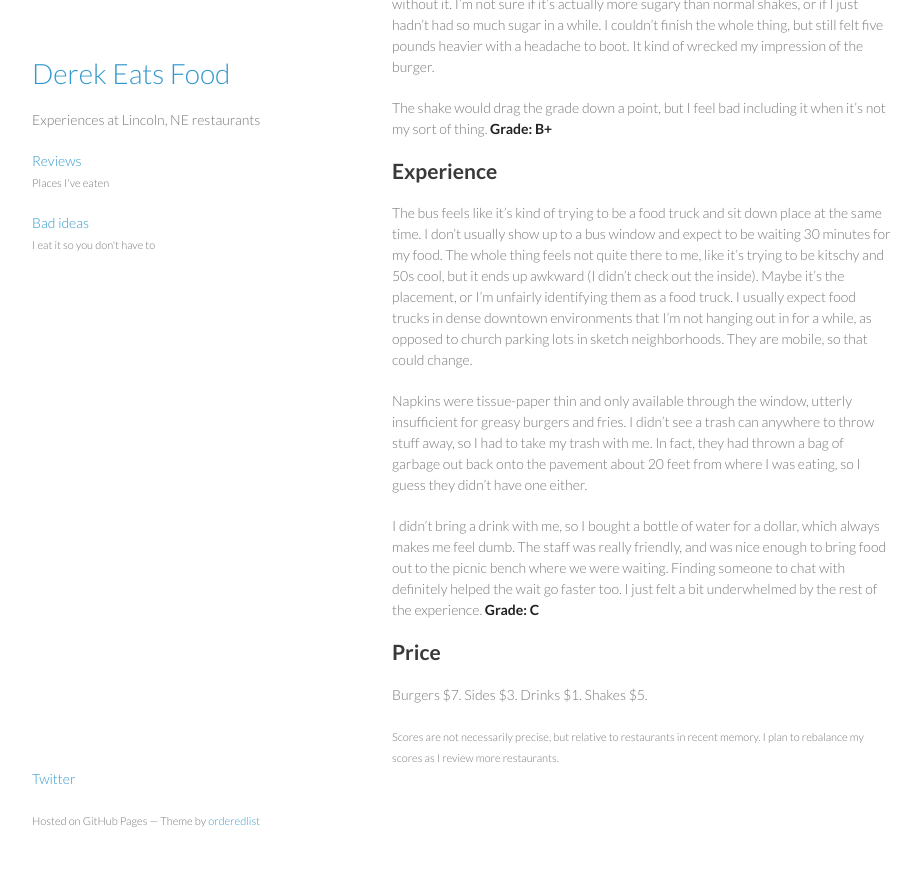
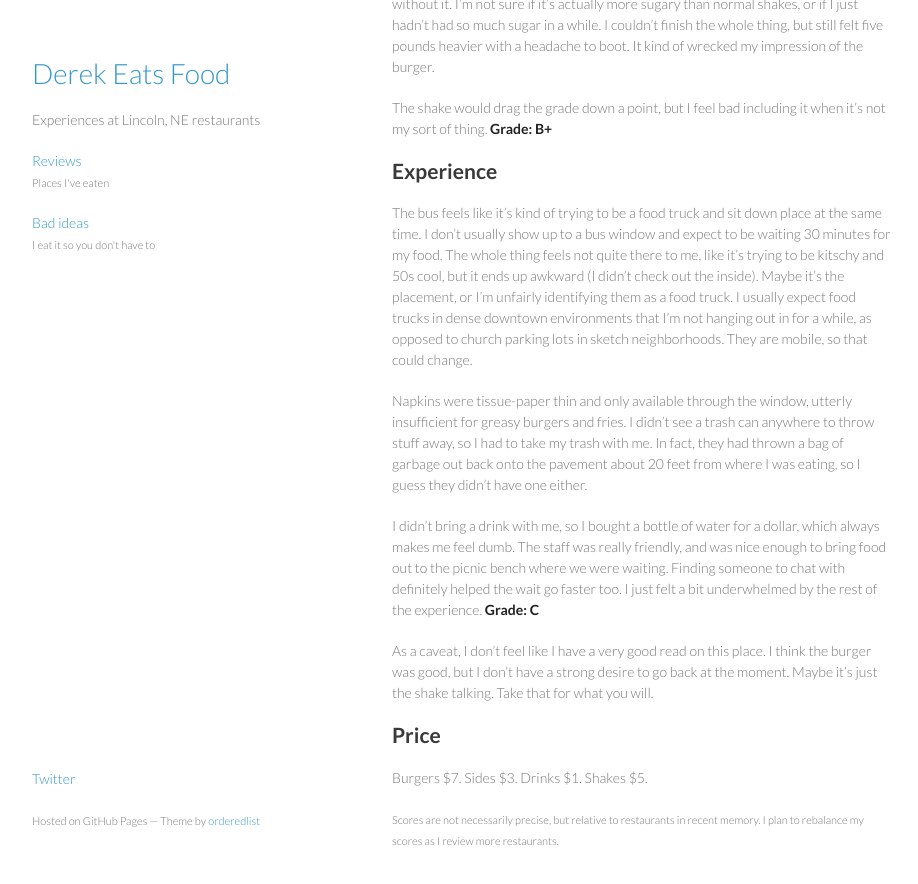
Before and after one commit to dguenther/derekeatsfood.com, a Jekyll site: the page built from _posts/2014-05-10-nitro-burger.md, in a window 1280 px wide and 900 px high, scrolled down 3998 px. Shown: the top 884 px of the window, without its empty margins (178-1096 px from the left). Built offline with Jekyll 4.4.1, drawn with Linux system fonts in a browser that asks for light colours.

Commit message:
added nitro burger caveat

```diff
--- a/_posts/2014-05-10-nitro-burger.md
+++ b/_posts/2014-05-10-nitro-burger.md
@@ -75,6 +75,8 @@ Napkins were tissue-paper thin and only available through the window, utterly in
 
 I didn't bring a drink with me, so I bought a bottle of water for a dollar, which always makes me feel dumb. The staff was really friendly, and was nice enough to bring food out to the picnic bench where we were waiting. Finding someone to chat with definitely helped the wait go faster too. I just felt a bit underwhelmed by the rest of the experience. **Grade: C**
 
+As a caveat, I don't feel like I have a very good read on this place. I think the burger was good, but I don't have a strong desire to go back at the moment. Maybe it's just the shake talking. Take that for what you will.
+
 Price
 -----
 Burgers $7. Sides $3. Drinks $1. Shakes $5.
```
